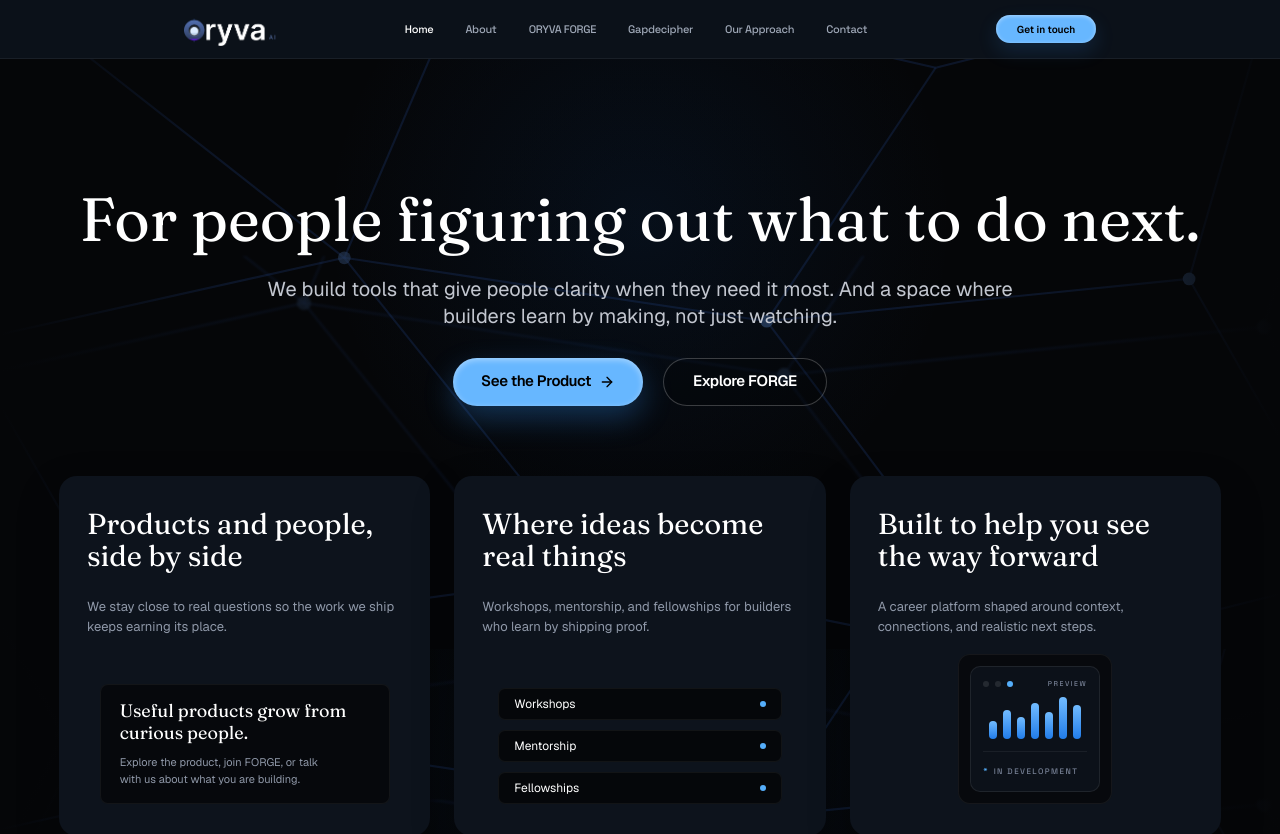
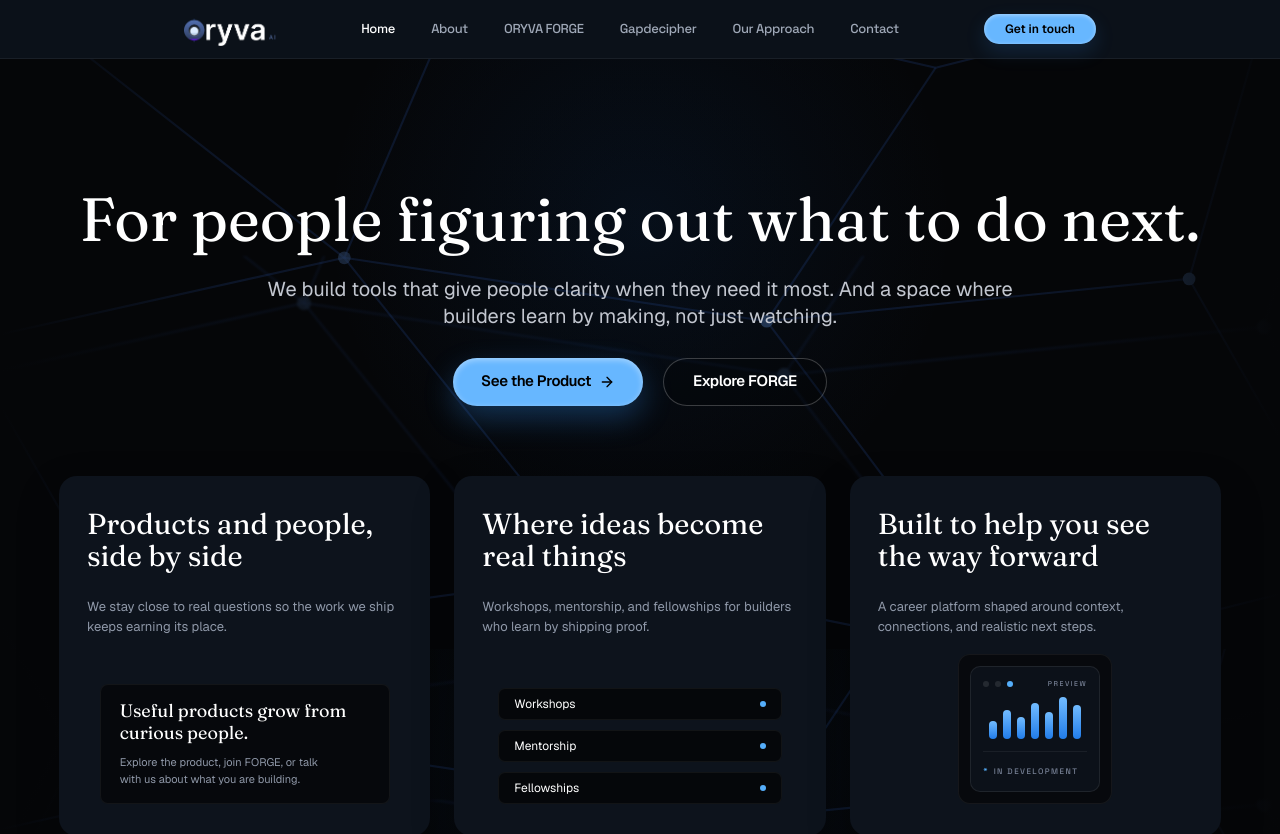
Before and after one commit to Suhas-Ramesha/Oryva, a Next.js app: page / in a window 1280 px wide. Shown: the top 834 px of the page. Built offline with nearby package versions, Linux system fonts and the light colour scheme.

Commit message:
style: enlarge navbar text

```diff
--- a/src/components/layout/navbar.tsx
+++ b/src/components/layout/navbar.tsx
@@ -34,7 +34,7 @@
           <BrandLogo priority className="w-[92px]" />
         </Link>
 
-        <nav className="hidden items-center gap-8 lg:flex">
+        <nav className="hidden items-center gap-9 lg:flex">
           {NAV_LINKS.map((link) => {
             const active = pathname === link.href;
             return (
@@ -43,7 +43,7 @@
                 href={link.href}
                 aria-current={active ? "page" : undefined}
                 className={cn(
-                  "font-label text-[11px] font-medium tracking-tight transition-colors",
+                  "font-label text-[13px] font-medium tracking-tight transition-colors",
                   active ? "text-white" : "text-[#9fa8b7] hover:text-white"
                 )}
               >
@@ -56,7 +56,7 @@
         <div className="hidden lg:flex">
           <Link
             href="/contact"
-            className="inline-flex h-[28px] min-w-[100px] items-center justify-center rounded-full bg-[#67b7ff] px-4 text-[10px] font-semibold text-black shadow-[inset_0_1px_4px_rgba(255,255,255,0.45),0_8px_20px_rgba(49,145,245,0.16)] transition hover:bg-[#80c4ff]"
+            className="inline-flex h-[30px] min-w-[112px] items-center justify-center rounded-full bg-[#67b7ff] px-5 text-[12px] font-semibold text-black shadow-[inset_0_1px_4px_rgba(255,255,255,0.45),0_8px_20px_rgba(49,145,245,0.16)] transition hover:bg-[#80c4ff]"
           >
             Get in touch
           </Link>
```
